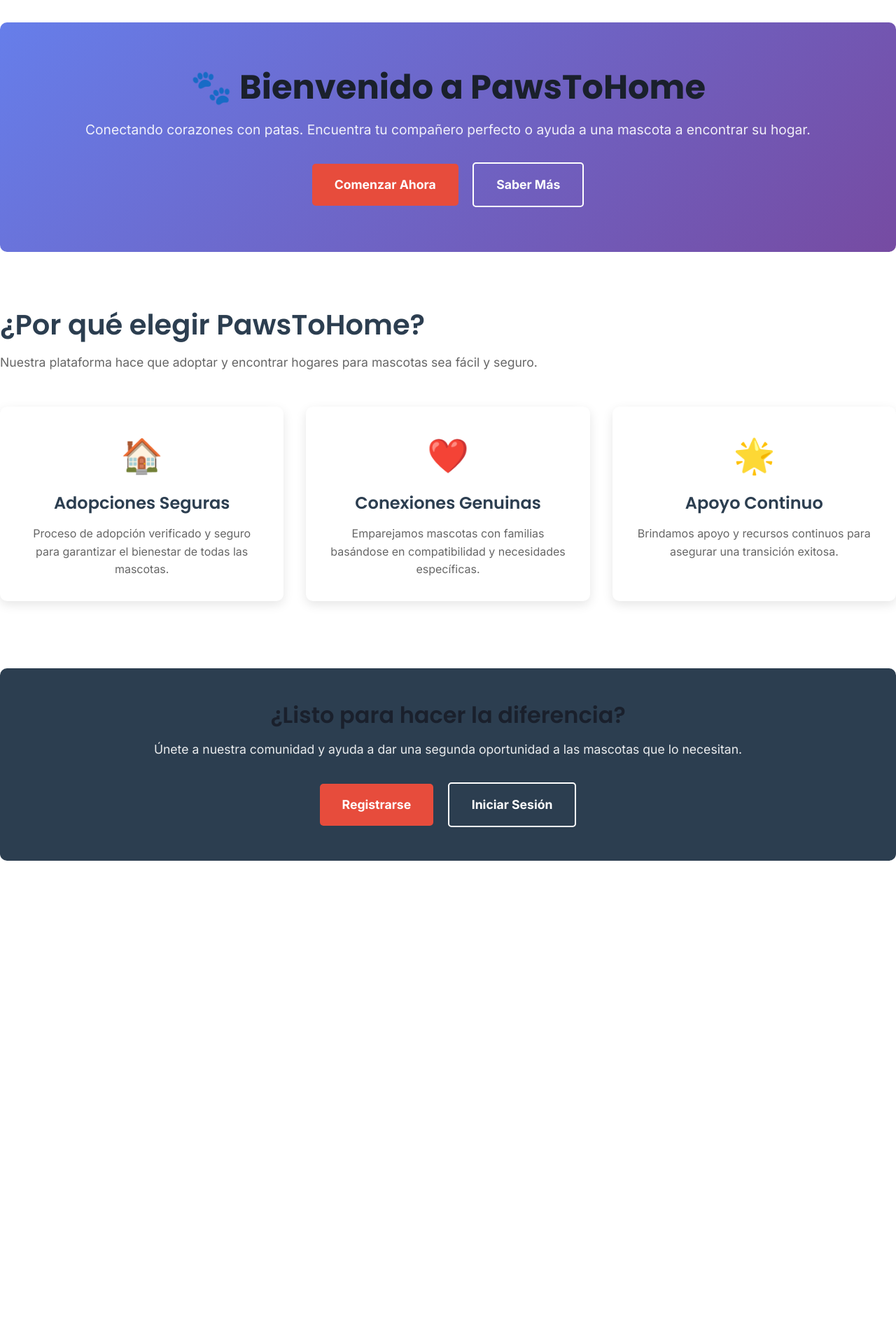
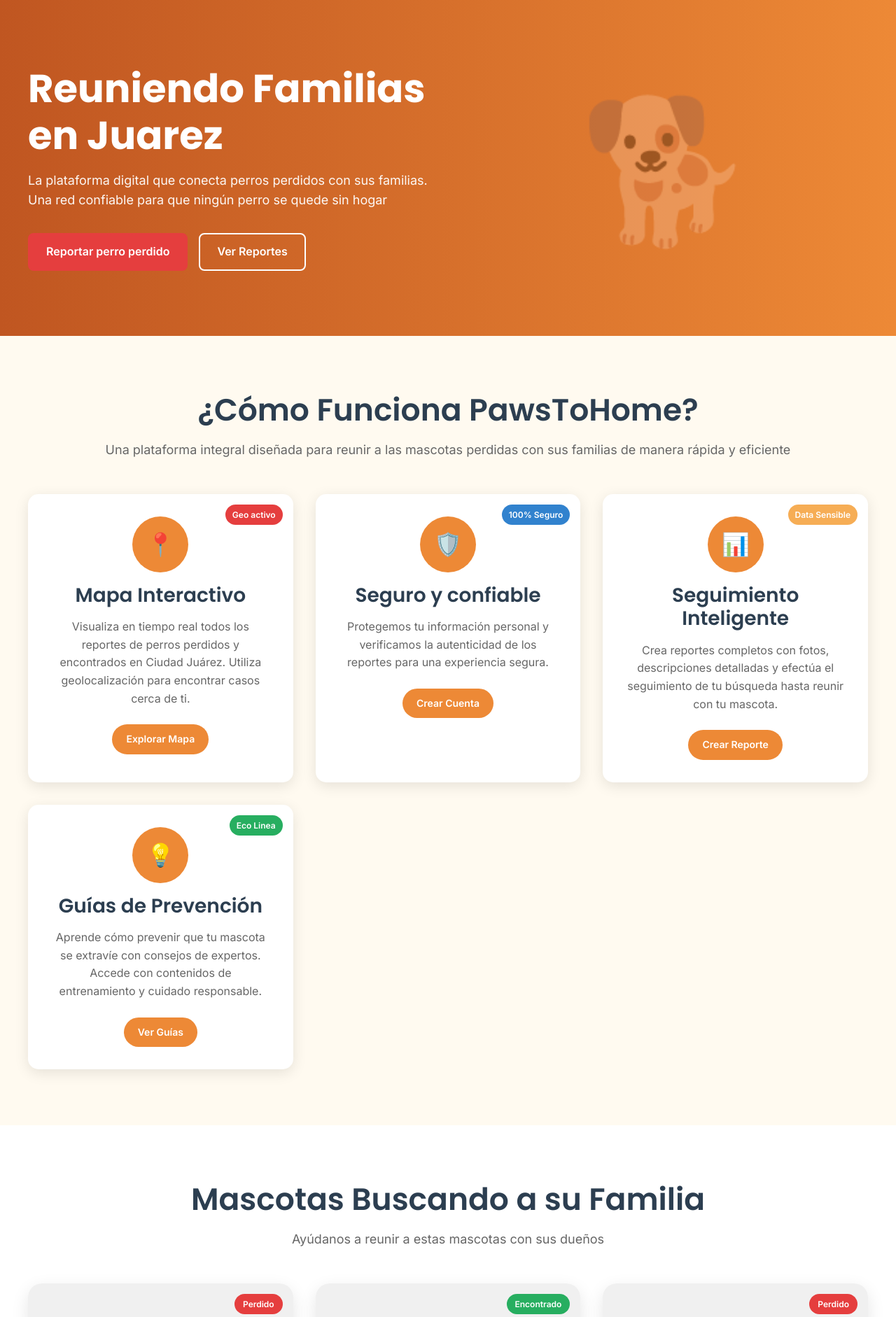
Before and after one commit to JesusEmilianoCloud/pawstohome, a Django app: page /accounts/home/ in a window 1280 px wide. Shown: the part 48-1930 px from the top of the page at 70% size. Before the commit the page ends 1278 px from the top, so only its background shows below. Run offline with Django 5.2, Linux system fonts and the light colour scheme.

Commit message:
Add home view and update home page layout with new sections and styles

```diff
--- a/loginservice/templates/loginservice/home.html
+++ b/loginservice/templates/loginservice/home.html
@@ -4,179 +4,162 @@
 {% block title %}PawsToHome - Inicio{% endblock %}
 
 {% block extra_css %}
-<style>
-    .hero-section {
-        background: linear-gradient(135deg, #667eea 0%, #764ba2 100%);
-        color: white;
-        text-align: center;
-        padding: 4rem 0;
-        margin: 2rem 0;
-        border-radius: 10px;
-    }
-
-    .hero-title {
-        font-size: 3rem;
-        margin-bottom: 1rem;
-        font-weight: bold;
-    }
-
-    .hero-subtitle {
-        font-size: 1.2rem;
-        margin-bottom: 2rem;
-        opacity: 0.9;
-    }
-
-    .features-section {
-        padding: 3rem 0;
-    }
-
-    .features-grid {
-        display: grid;
-        grid-template-columns: repeat(auto-fit, minmax(300px, 1fr));
-        gap: 2rem;
-        margin-top: 2rem;
-    }
-
-    .feature-card {
-        background: white;
-        padding: 2rem;
-        border-radius: 10px;
-        box-shadow: 0 5px 15px rgba(0,0,0,0.1);
-        text-align: center;
-        transition: transform 0.3s;
-    }
-
-    .feature-card:hover {
-        transform: translateY(-5px);
-    }
-
-    .feature-icon {
-        font-size: 3rem;
-        margin-bottom: 1rem;
-    }
-
-    .feature-title {
-        font-size: 1.5rem;
-        margin-bottom: 1rem;
-        color: #2c3e50;
-    }
-
-    .feature-description {
-        color: #666;
-        line-height: 1.6;
-    }
-
-    .cta-section {
-        background-color: #2c3e50;
-        color: white;
-        text-align: center;
-        padding: 3rem 0;
-        margin: 3rem 0;
-        border-radius: 10px;
-    }
-
-    .cta-title {
-        font-size: 2rem;
-        margin-bottom: 1rem;
-    }
-
-    .cta-description {
-        font-size: 1.1rem;
-        margin-bottom: 2rem;
-        opacity: 0.9;
-    }
-
-    .btn-cta {
-        display: inline-block;
-        padding: 1rem 2rem;
-        background-color: #e74c3c;
-        color: white;
-        text-decoration: none;
-        border-radius: 5px;
-        font-size: 1.1rem;
-        font-weight: bold;
-        transition: background-color 0.3s;
-        margin: 0 0.5rem;
-    }
-
-    .btn-cta:hover {
-        background-color: #c0392b;
-    }
-
-    .btn-secondary {
-        background-color: transparent;
-        border: 2px solid white;
-    }
-
-    .btn-secondary:hover {
-        background-color: white;
-        color: #2c3e50;
-    }
-
-    @media (max-width: 768px) {
-        .hero-title {
-            font-size: 2rem;
-        }
-
-        .features-grid {
-            grid-template-columns: 1fr;
-        }
-
-        .btn-cta {
-            display: block;
-            margin: 0.5rem 0;
-        }
-    }
-</style>
+<link rel="stylesheet" href="{% static 'css/home.css' %}">
 {% endblock %}
 
 {% block content %}
-<div class="hero-section">
-    <div class="container">
-        <h1 class="hero-title">🐾 Bienvenido a PawsToHome</h1>
-        <p class="hero-subtitle">Conectando corazones con patas. Encuentra tu compañero perfecto o ayuda a una mascota a encontrar su hogar.</p>
-        <div>
-            <a href="{% url 'loginservice:login-register' %}" class="btn-cta">Comenzar Ahora</a>
-            <a href="#features" class="btn-cta btn-secondary">Saber Más</a>
+<!-- Hero Section -->
+<section class="hero-section bg-gradient-orange">
+    <div class="hero-container">
+        <div class="hero-content">
+            <h1>Reuniendo Familias en Juarez</h1>
+            <p>La plataforma digital que conecta perros perdidos con sus familias. Una red confiable para que ningún perro se quede sin hogar</p>
+            <div class="hero-buttons">
+                <a href="{% url 'reportsservice:crear_reporte' %}" class="btn-hero btn-primary">Reportar perro perdido</a>
+                <a href="{% url 'reportsservice:reportes' %}" class="btn-hero btn-secondary">Ver Reportes</a>
+            </div>
+        </div>
+        <div class="hero-image">
+            <div style="font-size: 200px; color: rgba(255,255,255,0.3);">🐕</div>
         </div>
     </div>
-</div>
+</section>
 
-<section id="features" class="features-section">
-    <div class="container">
-        <h2 class="text-center" style="font-size: 2.5rem; margin-bottom: 1rem; color: #2c3e50;">¿Por qué elegir PawsToHome?</h2>
-        <p class="text-center" style="font-size: 1.1rem; color: #666; margin-bottom: 3rem;">Nuestra plataforma hace que adoptar y encontrar hogares para mascotas sea fácil y seguro.</p>
+<!-- Features Section -->
+<section class="features-section">
+    <div class="section-container">
+        <h2 class="section-title">¿Cómo Funciona PawsToHome?</h2>
+        <p class="section-subtitle">Una plataforma integral diseñada para reunir a las mascotas perdidas con sus familias de manera rápida y eficiente</p>
 
         <div class="features-grid">
             <div class="feature-card">
-                <div class="feature-icon">🏠</div>
-                <h3 class="feature-title">Adopciones Seguras</h3>
-                <p class="feature-description">Proceso de adopción verificado y seguro para garantizar el bienestar de todas las mascotas.</p>
+                <div class="feature-badge">Geo activo</div>
+                <div class="feature-icon">📍</div>
+                <h3 class="feature-title">Mapa Interactivo</h3>
+                <p class="feature-description">Visualiza en tiempo real todos los reportes de perros perdidos y encontrados en Ciudad Juárez. Utiliza geolocalización para encontrar casos cerca de ti.</p>
+                <a href="{% url 'reportsservice:reportes' %}" class="feature-btn">Explorar Mapa</a>
             </div>
 
             <div class="feature-card">
-                <div class="feature-icon">❤️</div>
-                <h3 class="feature-title">Conexiones Genuinas</h3>
-                <p class="feature-description">Emparejamos mascotas con familias basándose en compatibilidad y necesidades específicas.</p>
+                <div class="feature-badge blue">100% Seguro</div>
+                <div class="feature-icon">🛡️</div>
+                <h3 class="feature-title">Seguro y confiable</h3>
+                <p class="feature-description">Protegemos tu información personal y verificamos la autenticidad de los reportes para una experiencia segura.</p>
+                <a href="{% url 'loginservice:login-register' %}" class="feature-btn">Crear Cuenta</a>
             </div>
 
             <div class="feature-card">
-                <div class="feature-icon">🌟</div>
-                <h3 class="feature-title">Apoyo Continuo</h3>
-                <p class="feature-description">Brindamos apoyo y recursos continuos para asegurar una transición exitosa.</p>
+                <div class="feature-badge orange">Data Sensible</div>
+                <div class="feature-icon">📊</div>
+                <h3 class="feature-title">Seguimiento Inteligente</h3>
+                <p class="feature-description">Crea reportes completos con fotos, descripciones detalladas y efectúa el seguimiento de tu búsqueda hasta reunir con tu mascota.</p>
+                <a href="{% url 'reportsservice:crear_reporte' %}" class="feature-btn">Crear Reporte</a>
+            </div>
+
+            <div class="feature-card">
+                <div class="feature-badge green">Eco Linea</div>
+                <div class="feature-icon">💡</div>
+                <h3 class="feature-title">Guías de Prevención</h3>
+                <p class="feature-description">Aprende cómo prevenir que tu mascota se extravíe con consejos de expertos. Accede con contenidos de entrenamiento y cuidado responsable.</p>
+                <a href="#" class="feature-btn">Ver Guías</a>
             </div>
         </div>
     </div>
 </section>
 
-<div class="cta-section">
-    <div class="container">
-        <h2 class="cta-title">¿Listo para hacer la diferencia?</h2>
-        <p class="cta-description">Únete a nuestra comunidad y ayuda a dar una segunda oportunidad a las mascotas que lo necesitan.</p>
-        <div>
-            <a href="{% url 'loginservice:login-register' %}" class="btn-cta">Registrarse</a>
-            <a href="{% url 'loginservice:login-register' %}" class="btn-cta btn-secondary">Iniciar Sesión</a>
+<!-- Pets Section -->
+<section class="pets-section">
+    <div class="section-container">
+        <h2 class="section-title">Mascotas Buscando a su Familia</h2>
+        <p class="section-subtitle">Ayúdanos a reunir a estas mascotas con sus dueños</p>
+
+        <div class="pets-grid">
+            {% if reportes_recientes %}
+                {% for reporte in reportes_recientes %}
+                <div class="pet-card">
+                    <div class="pet-image">
+                        <div class="pet-status {% if reporte.tipo_reporte == 'encontrado' %}found{% endif %}">
+                            {% if reporte.tipo_reporte == 'perdido' %}Perdido{% else %}Encontrado{% endif %}
+                        </div>
+                        {% if reporte.fotos.first %}
+                            <img src="{{ reporte.fotos.first.foto.url }}" alt="{{ reporte.nombre_perro }}" style="width: 100%; height: 100%; object-fit: cover;">
+                        {% else %}
+                            <span style="font-size: 80px;">🐕</span>
+                        {% endif %}
+                    </div>
+                    <div class="pet-info">
+                        <div class="pet-name">{{ reporte.nombre_perro }}</div>
+                        <div class="pet-breed">{{ reporte.raza.nombre|default:"Sin raza especificada" }}</div>
+                        <div class="pet-location">📍 {{ reporte.zona }}, Juárez</div>
+                        <div class="pet-actions">
+                            <a href="{% url 'reportsservice:detalle_reporte' reporte.id %}" class="pet-btn pet-btn-primary">Ver Detalles</a>
+                            <a href="{% url 'reportsservice:detalle_reporte' reporte.id %}" class="pet-btn pet-btn-secondary">
+                                {% if reporte.tipo_reporte == 'perdido' %}Contactar{% else %}¿Es Tuyo?{% endif %}
+                            </a>
+                        </div>
+                    </div>
+                </div>
+                {% endfor %}
+            {% else %}
+                <!-- Tarjetas de ejemplo si no hay reportes -->
+                <div class="pet-card">
+                    <div class="pet-image">
+                        <div class="pet-status">Perdido</div>
+                        <span style="font-size: 80px;">🐕‍🦺</span>
+                    </div>
+                    <div class="pet-info">
+                        <div class="pet-name">Gigi</div>
+                        <div class="pet-breed">Poodle</div>
+                        <div class="pet-location">📍 Centro, Juárez</div>
+                        <div class="pet-actions">
+                            <a href="{% url 'reportsservice:reportes' %}" class="pet-btn pet-btn-primary">Ver Detalles</a>
+                            <a href="{% url 'reportsservice:crear_reporte' %}" class="pet-btn pet-btn-secondary">Contactar</a>
+                        </div>
+                    </div>
+                </div>
+
+                <div class="pet-card">
+                    <div class="pet-image">
+                        <div class="pet-status found">Encontrado</div>
+                        <span style="font-size: 80px;">🐕</span>
+                    </div>
+                    <div class="pet-info">
+                        <div class="pet-name">Max</div>
+                        <div class="pet-breed">Chihuahua</div>
+                        <div class="pet-location">📍 San Lorenzo, Juárez</div>
+                        <div class="pet-actions">
+                            <a href="{% url 'reportsservice:reportes' %}" class="pet-btn pet-btn-primary">Ver Detalles</a>
+                            <a href="{% url 'reportsservice:crear_reporte' %}" class="pet-btn pet-btn-secondary">¿Es Tuyo?</a>
+                        </div>
+                    </div>
+                </div>
+
+                <div class="pet-card">
+                    <div class="pet-image">
+                        <div class="pet-status">Perdido</div>
+                        <span style="font-size: 80px;">�</span>
+                    </div>
+                    <div class="pet-info">
+                        <div class="pet-name">Maya</div>
+                        <div class="pet-breed">Husky Siberiano</div>
+                        <div class="pet-location">📍 Centro, Juárez</div>
+                        <div class="pet-actions">
+                            <a href="{% url 'reportsservice:reportes' %}" class="pet-btn pet-btn-primary">Ver Detalles</a>
+                            <a href="{% url 'reportsservice:crear_reporte' %}" class="pet-btn pet-btn-secondary">Contactar</a>
+                        </div>
+                    </div>
+                </div>
+            {% endif %}
         </div>
     </div>
-</div>
+</section>
+
+<!-- CTA Section -->
+<section class="cta-section">
+    <div class="section-container">
+        <h2 class="cta-title">¿Perdiste a tu mascota?</h2>
+        <p class="cta-description">No esperes más. Mientras más rápido reportes, mayores son las posibilidades de encontrarla.</p>
+        <a href="{% url 'reportsservice:crear_reporte' %}" class="cta-btn">Reportar perro perdido</a>
+    </div>
+</section>
 {% endblock %}
--- /dev/null
+++ b/static/css/home.css
@@ -0,0 +1,399 @@
+/* Estilos específicos para la página de inicio */
+
+/* ========== SECCIÓN HERO ========== */
+.hero-section {
+    color: white;
+    padding: 4rem 2rem;
+    display: flex;
+    align-items: center;
+    min-height: 60vh;
+}
+
+.hero-container {
+    max-width: 1200px;
+    margin: 0 auto;
+    display: grid;
+    grid-template-columns: 1fr 1fr;
+    gap: 3rem;
+    align-items: center;
+}
+
+.hero-content h1 {
+    font-size: var(--h1-size);
+    font-weight: 700;
+    margin-bottom: 1rem;
+    line-height: 1.2;
+    color: white;
+}
+
+.hero-content p {
+    font-size: var(--text-lg);
+    margin-bottom: 2rem;
+    opacity: 0.95;
+    line-height: 1.6;
+}
+
+.hero-buttons {
+    display: flex;
+    gap: 1rem;
+    flex-wrap: wrap;
+}
+
+.btn-hero {
+    padding: 12px 24px;
+    text-decoration: none;
+    border-radius: 8px;
+    font-weight: 600;
+    transition: all 0.3s ease;
+    display: inline-block;
+    font-size: var(--text-base);
+}
+
+.btn-hero.btn-primary {
+    background-color: var(--red);
+    color: white;
+    border: 2px solid var(--red);
+}
+
+.btn-hero.btn-primary:hover {
+    background-color: #c53030;
+    transform: translateY(-2px);
+}
+
+.btn-hero.btn-secondary {
+    background-color: transparent;
+    color: white;
+    border: 2px solid white;
+}
+
+.btn-hero.btn-secondary:hover {
+    background-color: white;
+    color: var(--orange-light);
+    transform: translateY(-2px);
+}
+
+.hero-image {
+    text-align: center;
+}
+
+.hero-image img {
+    max-width: 100%;
+    height: auto;
+    border-radius: 15px;
+}
+
+/* ========== SECCIÓN DE CARACTERÍSTICAS ========== */
+.features-section {
+    padding: 5rem 2rem;
+    background-color: var(--cream);
+}
+
+.section-container {
+    max-width: 1200px;
+    margin: 0 auto;
+}
+
+.section-title {
+    text-align: center;
+    font-size: var(--h2-size);
+    color: #2c3e50;
+    margin-bottom: 1rem;
+}
+
+.section-subtitle {
+    text-align: center;
+    font-size: var(--text-lg);
+    color: #666;
+    margin-bottom: 3rem;
+}
+
+.features-grid {
+    display: grid;
+    grid-template-columns: repeat(auto-fit, minmax(280px, 1fr));
+    gap: 2rem;
+}
+
+.feature-card {
+    background: white;
+    padding: 2rem;
+    border-radius: 15px;
+    box-shadow: 0 5px 20px rgba(0,0,0,0.1);
+    text-align: center;
+    transition: transform 0.3s ease, box-shadow 0.3s ease;
+    position: relative;
+    overflow: hidden;
+}
+
+.feature-card:hover {
+    transform: translateY(-5px);
+    box-shadow: 0 15px 30px rgba(0,0,0,0.15);
+}
+
+.feature-icon {
+    width: 80px;
+    height: 80px;
+    background: var(--orange-light);
+    border-radius: 50%;
+    display: flex;
+    align-items: center;
+    justify-content: center;
+    margin: 0 auto 1rem;
+    font-size: 2rem;
+}
+
+.feature-badge {
+    position: absolute;
+    top: 15px;
+    right: 15px;
+    background: var(--red);
+    color: white;
+    padding: 5px 10px;
+    border-radius: 15px;
+    font-size: var(--text-xs);
+    font-weight: 600;
+}
+
+.feature-badge.blue {
+    background: var(--blue);
+}
+
+.feature-badge.orange {
+    background: var(--orange-dark);
+}
+
+.feature-badge.green {
+    background: var(--green);
+}
+
+.feature-title {
+    font-size: var(--h4-size);
+    color: #2c3e50;
+    margin-bottom: 1rem;
+    font-weight: 600;
+}
+
+.feature-description {
+    color: #666;
+    line-height: 1.6;
+    margin-bottom: 1.5rem;
+    font-size: var(--text-base);
+}
+
+.feature-btn {
+    background: var(--orange-light);
+    color: white;
+    padding: 10px 20px;
+    border-radius: 25px;
+    text-decoration: none;
+    font-weight: 600;
+    transition: background 0.3s ease;
+    display: inline-block;
+    font-size: var(--text-sm);
+}
+
+.feature-btn:hover {
+    background: var(--orange-medium);
+}
+
+/* ========== SECCIÓN DE MASCOTAS ========== */
+.pets-section {
+    padding: 5rem 2rem;
+    background: white;
+}
+
+.pets-grid {
+    display: grid;
+    grid-template-columns: repeat(auto-fit, minmax(300px, 1fr));
+    gap: 2rem;
+    margin-top: 3rem;
+}
+
+.pet-card {
+    background: white;
+    border-radius: 20px;
+    box-shadow: 0 8px 25px rgba(0,0,0,0.1);
+    overflow: hidden;
+    transition: transform 0.3s ease;
+}
+
+.pet-card:hover {
+    transform: translateY(-5px);
+}
+
+.pet-image {
+    height: 250px;
+    background: #f0f0f0;
+    display: flex;
+    align-items: center;
+    justify-content: center;
+    font-size: 3rem;
+    position: relative;
+}
+
+.pet-status {
+    position: absolute;
+    top: 15px;
+    right: 15px;
+    background: var(--red);
+    color: white;
+    padding: 5px 12px;
+    border-radius: 15px;
+    font-size: var(--text-xs);
+    font-weight: 600;
+}
+
+.pet-status.found {
+    background: var(--green);
+}
+
+.pet-info {
+    padding: 1.5rem;
+}
+
+.pet-name {
+    font-size: var(--h5-size);
+    font-weight: 600;
+    color: #2c3e50;
+    margin-bottom: 0.5rem;
+}
+
+.pet-breed {
+    color: #666;
+    margin-bottom: 0.5rem;
+    font-size: var(--text-base);
+}
+
+.pet-location {
+    color: #999;
+    font-size: var(--text-sm);
+    margin-bottom: 1rem;
+}
+
+.pet-actions {
+    display: flex;
+    gap: 0.5rem;
+}
+
+.pet-btn {
+    flex: 1;
+    padding: 8px 16px;
+    border-radius: 20px;
+    text-decoration: none;
+    text-align: center;
+    font-weight: 600;
+    font-size: var(--text-sm);
+    transition: all 0.3s ease;
+}
+
+.pet-btn-primary {
+    background: var(--orange-light);
+    color: white;
+}
+
+.pet-btn-primary:hover {
+    background: var(--orange-medium);
+}
+
+.pet-btn-secondary {
+    background: transparent;
+    color: var(--orange-light);
+    border: 2px solid var(--orange-light);
+}
+
+.pet-btn-secondary:hover {
+    background: var(--orange-light);
+    color: white;
+}
+
+/* ========== SECCIÓN CALL TO ACTION ========== */
+.cta-section {
+    background: linear-gradient(135deg, var(--orange-light) 0%, var(--orange-medium) 100%);
+    color: white;
+    text-align: center;
+    padding: 4rem 2rem;
+}
+
+.cta-title {
+    font-size: var(--h2-size);
+    margin-bottom: 1rem;
+    font-weight: 600;
+    color: white;
+}
+
+.cta-description {
+    font-size: var(--text-lg);
+    margin-bottom: 2rem;
+    opacity: 0.95;
+}
+
+.cta-btn {
+    background: var(--red);
+    color: white;
+    padding: 15px 30px;
+    text-decoration: none;
+    border-radius: 8px;
+    font-size: var(--text-lg);
+    font-weight: 600;
+    transition: all 0.3s ease;
+    display: inline-block;
+}
+
+.cta-btn:hover {
+    background: #c53030;
+    transform: translateY(-2px);
+}
+
+/* ========== RESPONSIVE DESIGN ========== */
+@media (max-width: 768px) {
+    .hero-container {
+        grid-template-columns: 1fr;
+        text-align: center;
+    }
+
+    .hero-content h1 {
+        font-size: var(--h2-size);
+    }
+
+    .features-grid,
+    .pets-grid {
+        grid-template-columns: 1fr;
+    }
+
+    .section-title {
+        font-size: var(--h3-size);
+    }
+
+    .cta-title {
+        font-size: var(--h3-size);
+    }
+
+    .hero-buttons {
+        justify-content: center;
+    }
+
+    .btn-hero {
+        width: 100%;
+        max-width: 250px;
+        text-align: center;
+    }
+}
+
+@media (max-width: 480px) {
+    .hero-section {
+        padding: 2rem 1rem;
+    }
+
+    .features-section,
+    .pets-section {
+        padding: 3rem 1rem;
+    }
+
+    .cta-section {
+        padding: 3rem 1rem;
+    }
+
+    .feature-card,
+    .pet-info {
+        padding: 1rem;
+    }
+}
```
Also changed, not shown: Homeinfo/views.py (added, +15 -0 lines).
